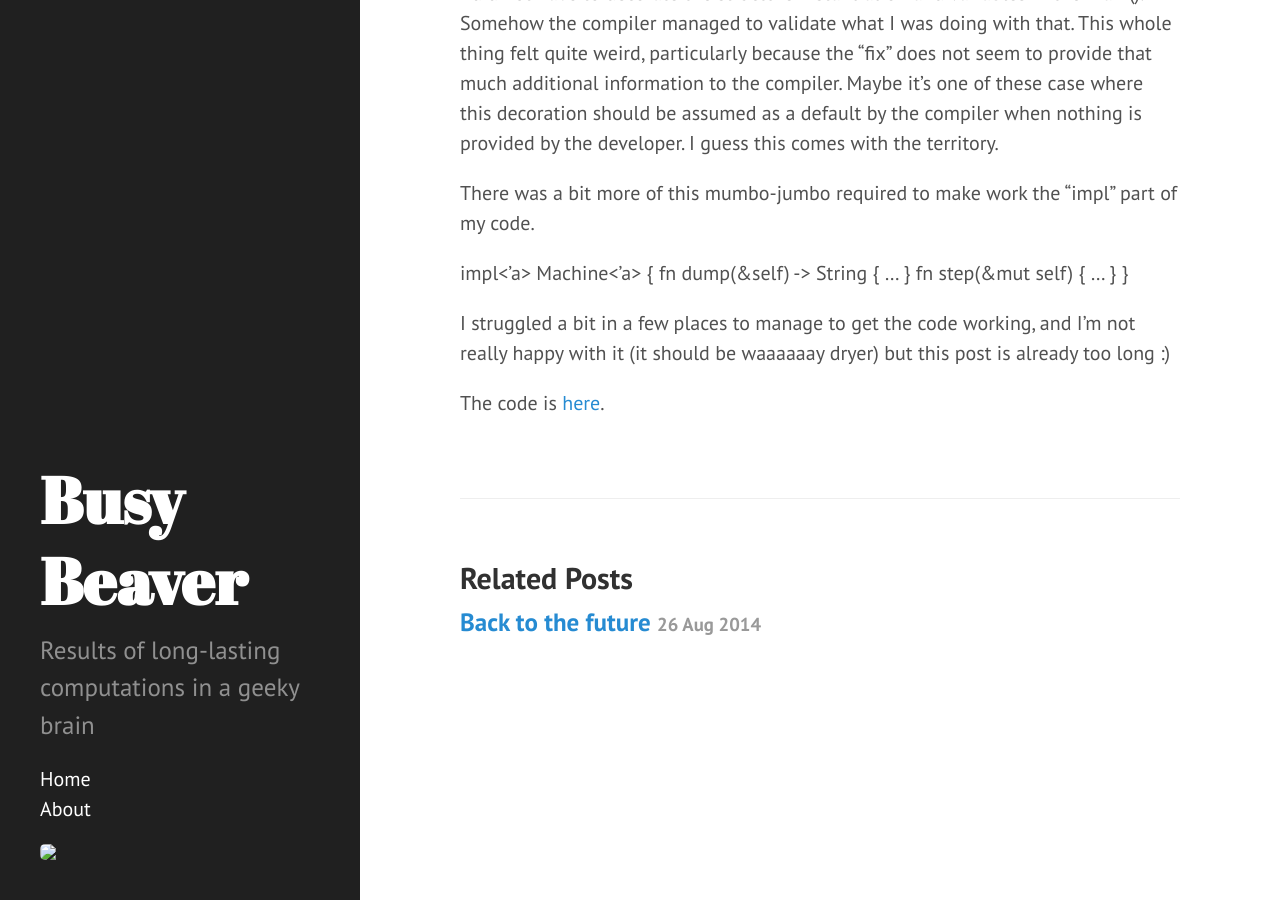
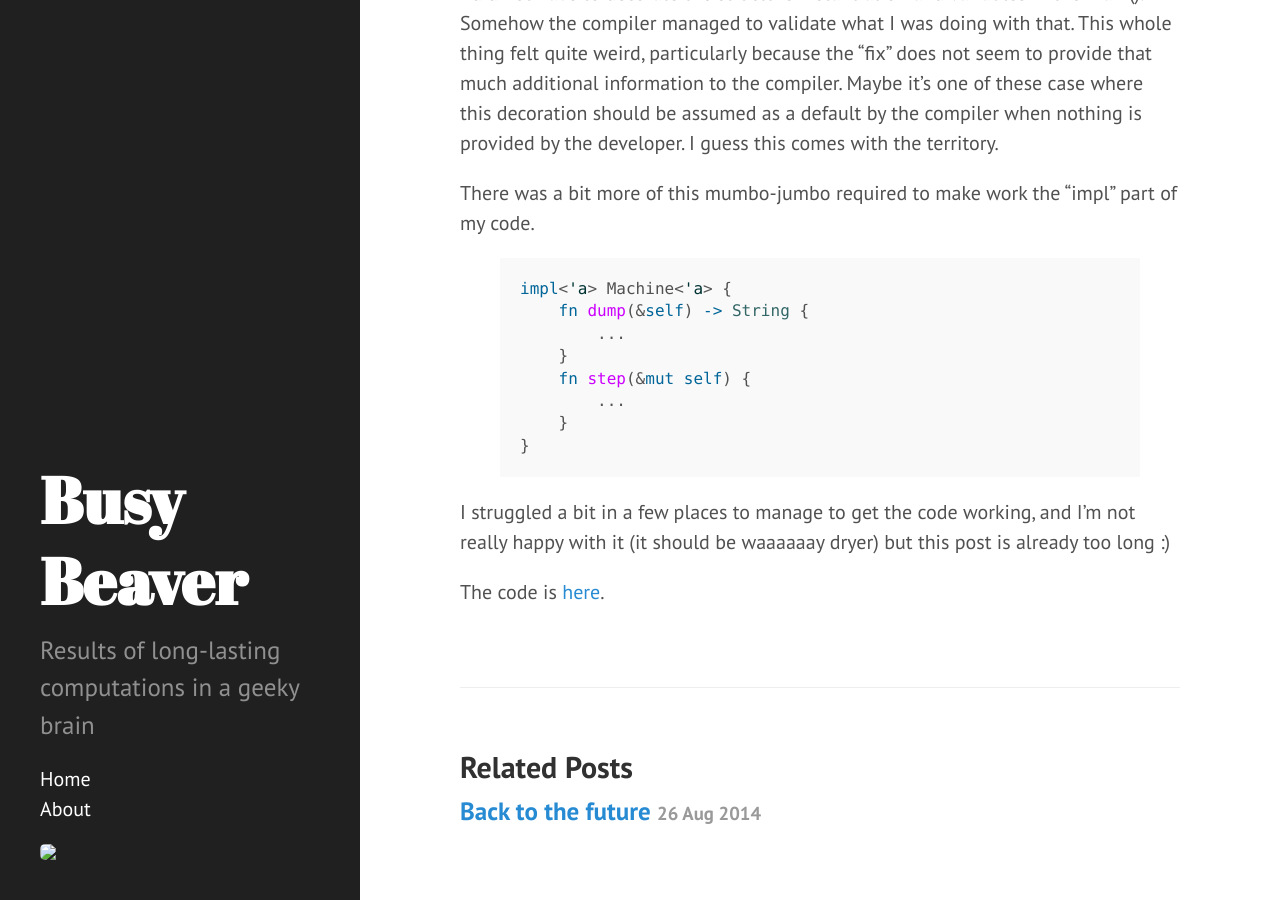
Before and after one commit to kali/kali.github.io, a Jekyll site: the page built from _posts/2014-08-29-Playing-with-Rust.md, in a window 1280 px wide and 900 px high, scrolled down 4675 px. Built offline with Jekyll 4.4.1, drawn with Linux system fonts in a browser that asks for light colours; Markdown is read by kramdown in place of the engine named in the settings.

Commit message:
hilight last snippet

```diff
--- a/_posts/2014-08-29-Playing-with-Rust.md
+++ b/_posts/2014-08-29-Playing-with-Rust.md
@@ -168,6 +168,7 @@ by the compiler when nothing is provided by the developer. I guess this comes wi
 
 There was a bit more of this mumbo-jumbo required to make work the "impl" part of my code.
 
+{% highlight Rust %}
 impl<'a> Machine<'a> {
     fn dump(&self) -> String {
         ...
@@ -176,6 +177,7 @@ impl<'a> Machine<'a> {
         ...
     }
 }
+{% endhighlight %}
 
 I struggled a bit in a few places to manage to get the code working, and I'm not really happy with
 it (it should be waaaaaay dryer) but this post is already too long :)
```
